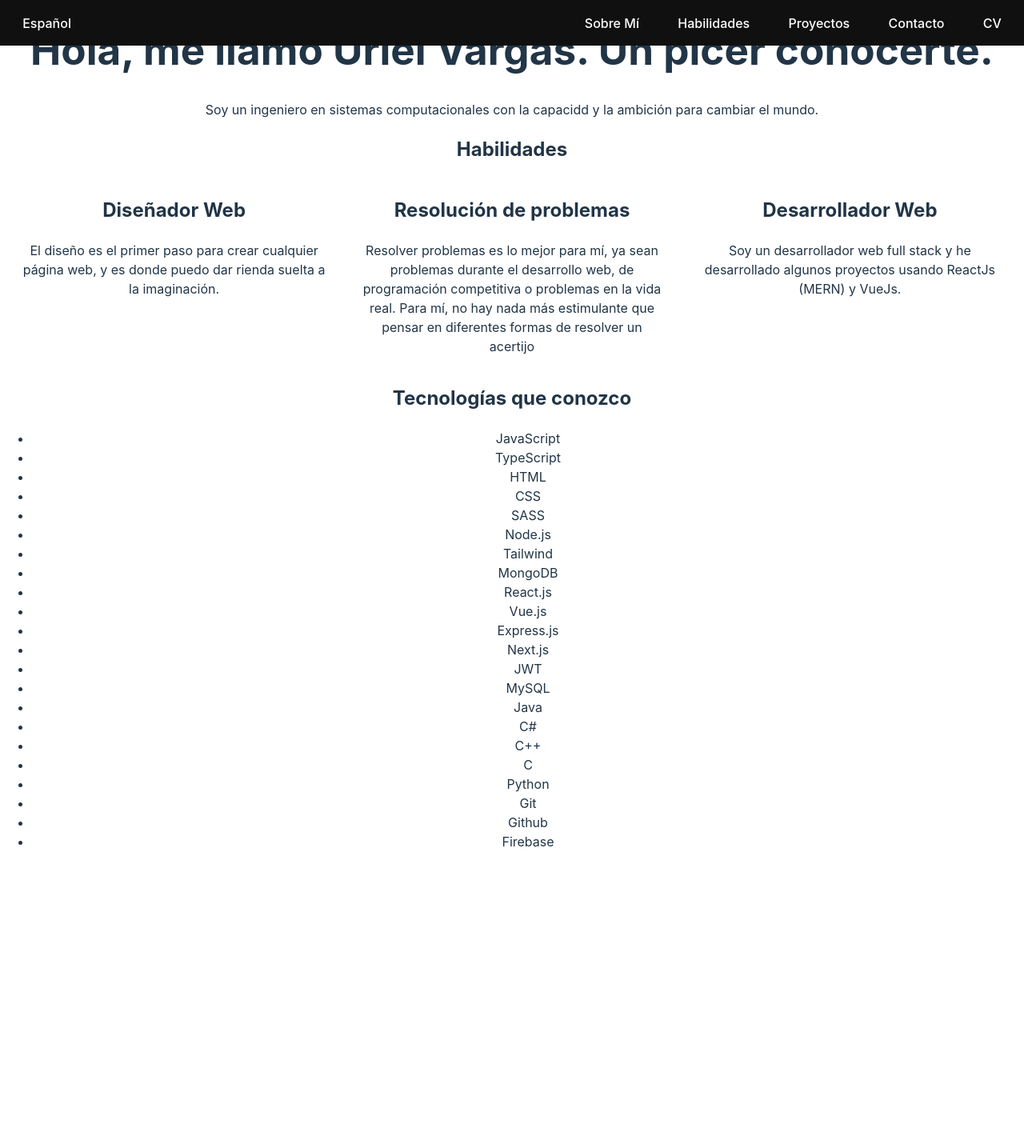
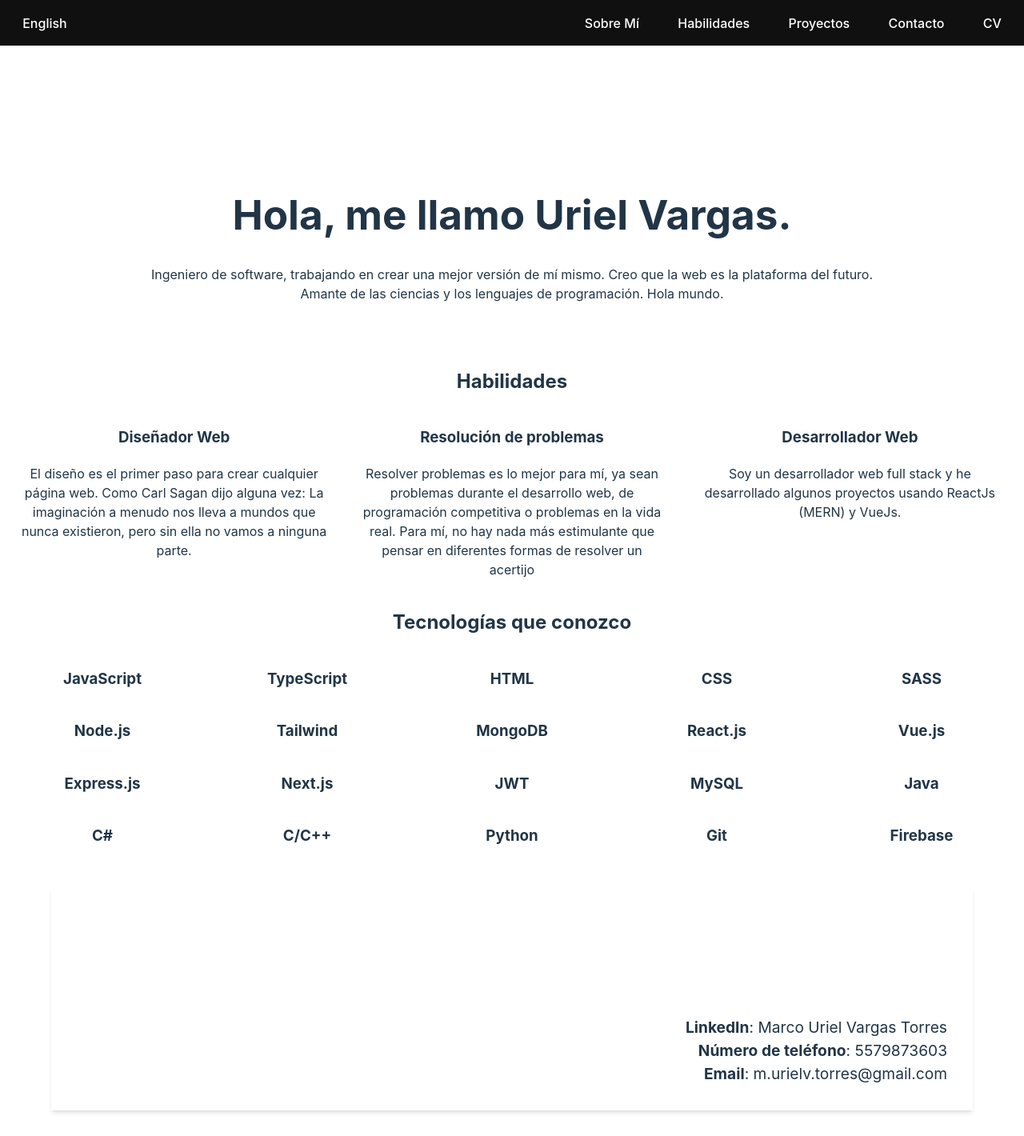
Before and after one commit to urielVTorres/portfolio, a Vue app: page / in a window 1280 px wide. Shown: the whole page at 80% size. Before the commit the page ends 1080 px from the top, so only its background shows below. Built offline with nearby package versions, Linux system fonts and the light colour scheme.

Commit message:
ContactMe section added

```diff
--- a/src/App.vue
+++ b/src/App.vue
@@ -3,6 +3,7 @@ import {ref} from 'vue'
 import NavBar from './components/NavBar.vue';
 import Introduction from './components/Introduction.vue';
 import Certification from './components/Certification.vue';
+import ContactMe from './components/ContactMe.vue';
 
 const language = ref("Español");
 
@@ -16,18 +17,19 @@ const handleLanguageChange = () : void =>{
 </script>
 
 <template>
-    <div>
     <header>
         <button
             @click="handleLanguageChange"
         >
-                {{ language }}
+            {{ language == "Español" ? "English" : "Español" }}
         </button>
         <NavBar :language="language" />
     </header>
+    <div id="main-container">
         <Introduction :language="language" />
         <h2>{{ language === "Español"? "Habilidades" : "Skills" }}</h2>
         <Certification :language="language" />
+        <ContactMe :language="language" />
     </div>
 </template>
 
@@ -43,5 +45,9 @@ header {
     padding: 0.5rem;
 }
 
+#main-container {
+    margin-top: 15rem;
+}
+
 
 </style>
--- a/src/assets/Info.ts
+++ b/src/assets/Info.ts
@@ -1,12 +1,12 @@
 
-export const topBarInfo : {language: string, buttons: string[]}[] = [
+export const topBarInfo : {language: string, buttons: {text:string, value:string}[]}[] = [
     {
         language: "Español",
-        buttons: ["Sobre Mí", "Habilidades", "Proyectos", "Contacto", "CV"]
+        buttons: [{text:"Sobre Mí",value:"about-me"}, {text:"Habilidades", value:"skills"}, {text:"Proyectos", value:"project"}, {text: "Contacto", value:"contact-me"}]
     },
     {
         language: "English",
-        buttons:["About Me", "Skills", "Projects", "Contact Me", "CV"]
+        buttons:[{text:"About Me",value:"about-me"}, {text:"Skills", value:"skills"}, {text:"Projects", value:"project"}, {text: "Contact Me", value:"contact-me"}]
     }
 
 ]
@@ -14,13 +14,13 @@ export const topBarInfo : {language: string, buttons: string[]}[] = [
 export const AboutMeInfo : {language: string, greeting: string, about: string}[] = [
     {
         language: "Español",
-        greeting: "Hola, me llamo Uriel Vargas. Un plcer conocerte.",
-        about: "Soy un ingeniero en sistemas computacionales con la capacidd y la ambición para cambiar el mundo."
+        greeting: "Hola, me llamo Uriel Vargas.",
+        about: "Ingeniero de software, trabajando en crear una mejor versión de mí mismo. Creo que la web es la plataforma del futuro. Amante de las ciencias y los lenguajes de programación. Hola mundo."
     },
     {
         language: "English",
-        greeting: "Hey! My name is Uriel Vargas. Nice to meet you!",
-        about: "I'm a computer systems engineer (in process) with the ambition and ability to change the world."
+        greeting: "Hey! My name is Uriel Vargas.",
+        about: "Software engineer, enhancing myself for a better tomorrow. I think web is the platform of the future. Lover of science and programming lnguages. Hello World."
     }
 ]
 
@@ -39,7 +39,7 @@ export const Skills : ISkill[] = [
         info: [
             {
                 title: "Diseñador Web",
-                description: "El diseño es el primer paso para crear cualquier página web, y es donde puedo dar rienda suelta a la imaginación."
+                description: "El diseño es el primer paso para crear cualquier página web. Como Carl Sagan dijo alguna vez: La imaginación a menudo nos lleva a mundos que nunca existieron, pero sin ella no vamos a ninguna parte."
             },
             {
                 title: "Resolución de problemas",
@@ -51,7 +51,7 @@ export const Skills : ISkill[] = [
             }
         ],
         tec: [
-            "JavaScript", "TypeScript", "HTML", "CSS", "SASS", "Node.js", "Tailwind", "MongoDB", "React.js", "Vue.js", "Express.js", "Next.js", "JWT", "MySQL", "Java", "C#", "C++", "C", "Python", "Git", "Github","Firebase"
+            "JavaScript", "TypeScript", "HTML", "CSS", "SASS", "Node.js", "Tailwind", "MongoDB", "React.js", "Vue.js", "Express.js", "Next.js", "JWT", "MySQL", "Java", "C#", "C/C++", "Python", "Git","Firebase"
         ]
     },
     {
@@ -71,7 +71,13 @@ export const Skills : ISkill[] = [
             }
         ],
         tec: [
-            "JavaScript", "TypeScript", "HTML", "CSS", "SASS", "Node.js", "Tailwind", "MongoDB", "React.js", "Vue.js", "Express.js", "Next.js", "JWT", "MySQL", "Java", "C#", "C++", "C", "Python", "Git", "Github","Firebase"
+            "JavaScript", "TypeScript", "HTML", "CSS", "SASS", "Node.js", "Tailwind", "MongoDB", "React.js", "Vue.js", "Express.js", "Next.js", "JWT", "MySQL", "Java", "C#", "C/C++", "Python", "Git","Firebase"
         ]
     }
 ]
+
+export const ContactInfo : {linkedIn: string, phoneNumber: string, email: string} =  {
+    linkedIn: "Marco Uriel Vargas Torres",
+    phoneNumber: "5579873603",
+    email: "m.urielv.torres@gmail.com"
+}
--- a/src/components/Certification.vue
+++ b/src/components/Certification.vue
@@ -11,18 +11,16 @@
 </script>
 
 <template>
-    <div>
+    <div id="skills">
         <div id="certification">
             <div class="ability" v-for="ability in skills?.info">
-                <h2>{{ ability.title }}</h2>
+                <h3>{{ ability.title }}</h3>
                 <p>{{ ability.description }}</p>
             </div>
         </div>
         <h2>{{ language === "Español" ? "Tecnologías que conozco" : "Technologies I know" }}</h2>
-        <div>
-            <ul>
-                <li v-for="tec in skills?.tec">{{ tec }}</li>
-            </ul>
+        <div id="technologies">
+            <h3 v-for="tec in skills?.tec">{{ tec }}</h3>
         </div>
     </div>
 </template>
@@ -36,4 +34,11 @@
     gap: 3%;
 }
 
+#technologies {
+    display:grid;
+    grid-template-columns: repeat(5, 20%);
+    justify-content: center;
+
+}
+
 </style>
--- a/src/components/ContactMe.vue
+++ b/src/components/ContactMe.vue
@@ -0,0 +1,45 @@
+<script setup lang="ts">
+    import { defineProps, computed } from 'vue';
+    import { ContactInfo } from '../assets/Info';
+    const props = defineProps({
+        language: String
+    })
+</script>
+
+<template>
+    <div id="contact-me">
+        <p><span>LinkedIn</span>: <a target="_blank" href="https://www.linkedin.com/in/marco-uriel-vargas-torres-40180a204">{{ ContactInfo.linkedIn }}</a></p>
+        <p><span>{{ props.language === "Español"? "Número de teléfono" : "Phone Number" }}</span>: {{ ContactInfo.phoneNumber }}</p>
+        <p><span>Email</span>: {{ ContactInfo.email }}</p>
+    </div>
+</template>
+
+<style scoped>
+    div {
+        max-width: 100rem;
+        min-width: 20rem;
+        margin: 2rem 4rem;
+        padding: 10rem 2rem 2rem 2rem;
+        text-align: right;
+        box-shadow: 0 4px 6px -1px rgb(0 0 0 / 0.1), 0 2px 4px -2px rgb(0 0 0 / 0.1);
+
+    }
+    p {
+        margin:0%;
+        font-size: larger;
+        font-weight: 400;
+    }
+
+    span {
+        font-weight: 700;
+    }
+
+    a {
+        color:inherit;
+        text-decoration: none;
+    }
+
+    a:hover {
+        color:rgb(12, 139, 148);
+    }
+</style>
--- a/src/components/Introduction.vue
+++ b/src/components/Introduction.vue
@@ -12,7 +12,7 @@
 
 
 <template>
-    <div>
+    <div id="about-me">
         <h1>{{ aboutMe?.greeting }}</h1>
         <p>{{ aboutMe?.about }}</p>
     </div>
@@ -20,4 +20,7 @@
 
 
 <style scoped>
+div {
+    margin: 5rem 10rem;
+}
 </style>
--- a/src/components/NavBar.vue
+++ b/src/components/NavBar.vue
@@ -1,17 +1,26 @@
 <script setup lang="ts">
-    import { defineProps, computed } from 'vue';
+    import { defineProps, computed, ref } from 'vue';
     import {topBarInfo} from '../assets/Info'
     const props = defineProps({
         language: String
     });
     //Find the object that matches language.
     const navButtons = computed (() => topBarInfo.find(element => element.language === props.language))
+    const id = ref("");
+    const handleScrollView = (e : Event)=>{
+        //@ts-ignore
+        id.value = e.target?.value;
+        document.getElementById(id.value)?.scrollIntoView({
+            behavior: "smooth"
+        });
+    }
 
 </script>
 
 <template>
     <div class="contenedor-botones">
-        <button v-for="item in navButtons?.buttons">{{ item }}</button>
+        <button v-for="item in navButtons?.buttons" :value="item.value" @click="handleScrollView">{{ item.text }}</button>
+        <a href="src\assets\Resume_Marco_Vargas.pdf" download="Resume_Uriel_Vargas.pdf" ><button >CV</button></a>
     </div>
 </template>
 
```
Also changed, not shown: 1 other file (tests, documents, lock files or other folders). Lines whose indentation alone changed are shown as unchanged.
